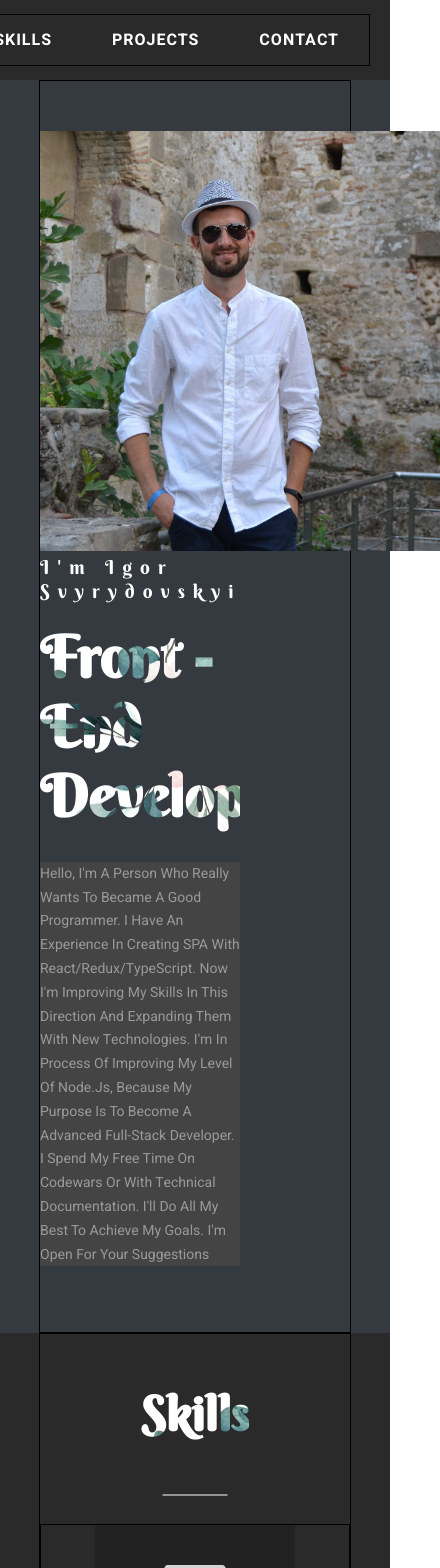
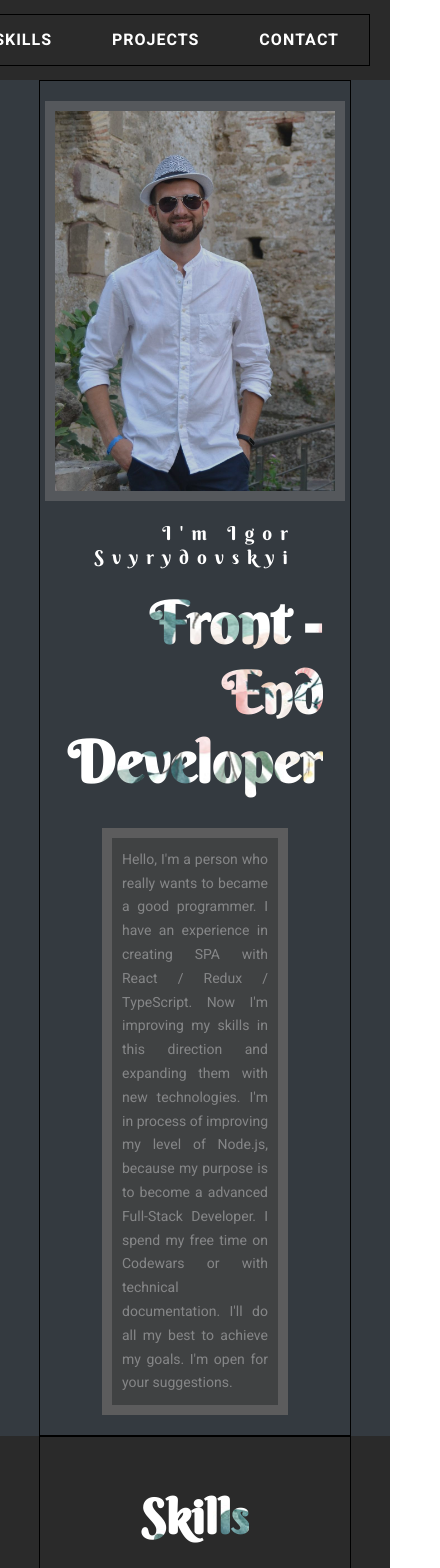
Before and after one commit to vetero4ok/myportfolio, a React (Create React App) app: page / in a window 390 px wide. Shown: the top 1568 px of the page, 440 px wide, since content can reach past the window. Built offline with nearby package versions, Linux system fonts and the light colour scheme.

Commit message:
main (media)

```diff
--- a/src/contacts/Contacts.js
+++ b/src/contacts/Contacts.js
@@ -1,4 +1,4 @@
-import s from './Contacts.module.css';
+import s from './Contacts.module.scss';
 import styleContainer from "../common/styles/Container.module.css";
 import {InputComponents} from "./InputComponents/InputComponents";
 import {Button} from "../common/Button/Button";
@@ -9,7 +9,7 @@ export function Contacts() {
 
     return (
         <div className={s.contactsBlock}>
-            <div className={`${styleContainer.container} ${s.contactsContainer}`}>
+            <div className={`${s.contactsContainer} ${styleContainer.container} `}>
                 <TitleH2Component title = {'Contacts'}/>
                 <form className={s.submitForm}>
                     <InputComponents type={'name'} name={'User name'} placeholder={'User name'}/>
--- a/src/contacts/Contacts.module.css
+++ /dev/null
@@ -1,19 +0,0 @@
-.contactsBlock {
-    background-color: #2a2a2a;
-    height: 100vh;
-}
-
-.contactsContainer {
-    flex-direction: column;
-    justify-content: flex-start;
-}
-
-.submitForm {
-    padding: 50px;
-    background-color: #222;
-    width: 80%;
-    display: flex;
-    flex-direction: column;
-    align-items: center;
-    margin-top: 30px;
-}
--- /dev/null
+++ b/src/contacts/Contacts.module.scss
@@ -0,0 +1,29 @@
+.contactsBlock {
+  background-color: #2a2a2a;
+  min-height: 100vh;
+
+  .contactsContainer {
+    flex-direction: column;
+    justify-content: flex-start;
+
+    .submitForm {
+      padding: 50px;
+      background-color: #222;
+      width: 80%;
+      display: flex;
+      flex-direction: column;
+      align-items: center;
+      margin: 30px 0;
+    }
+    @media screen and (max-width: 510px){
+      .submitForm {
+        padding: 10px;
+      }
+    }
+    @media screen and (min-width: 1000px){
+      .submitForm {
+        width:640px
+      }
+    }
+  }
+}
--- a/src/index.css
+++ b/src/index.css
@@ -15,8 +15,7 @@ h1, h2, h3, h4, h5, h6 {
 p {
   color: #999;
   line-height: 1.7em;
-  margin-top: 0;
-  margin-bottom: 1rem;
+  margin: 0;
   font-family: Heebo,sans-serif;
   font-size: 14px;
 }
--- a/src/main/Main.js
+++ b/src/main/Main.js
@@ -1,31 +1,27 @@
 import s from './Main.module.scss';
 import styleContainer from '../common/styles/Container.module.css'
-import my from '../common/img/my.jpg'
 
 export function Main() {
     return (
         <div className={s.mainBlock}>
             <div className={`  ${styleContainer.container} `}>
                 <div className={`${s.mainContainer}`}>
-                    <div className={s.photo}>
-                        <img src={my} alt={''}/>
-                    </div>
+                    <div className={s.photo}> </div>
                     <div className={s.text}>
                         <h3> I'm Igor Svyrydovskyi</h3>
-                        <h2>Front - end Developer</h2>
+                        <h2>Front - End Developer </h2>
                         <div className={s.info}>
                             <p>
                                 Hello, I'm a person who really wants to became a good programmer. I have an experience
                                 in
-                                creating SPA with React/Redux/TypeScript. Now I'm improving my skills in this direction
+                                creating SPA with React / Redux / TypeScript. Now I'm improving my skills in this direction
                                 and
                                 expanding them with new technologies. I'm in process of improving my level of Node.js,
                                 because
                                 my purpose is to become a advanced Full-Stack Developer. I spend my free time on
                                 Codewars or
                                 with technical documentation. I'll do all my best to achieve my goals. I'm open for your
-                                suggestions
-                            </p>
+                                suggestions.</p>
                         </div>
                     </div>
                 </div>
--- a/src/main/Main.module.scss
+++ b/src/main/Main.module.scss
@@ -1,24 +1,49 @@
 $bg-img: url('../common/img/font-logos/fire.jpg');
+$bg-my: url('../common/img/my.jpg');
 .mainBlock {
   min-height: 100vh;
   background: #343a40;
 
   .mainContainer {
+    width: 100%;
     display: flex;
     justify-content: space-between;
     align-items: center;
     flex-wrap: wrap;
-    margin: 50px 0;
+    margin: 100px 0;
+    @media screen and (max-width: 940px) {
+      & {
+        justify-content: center;
+        margin: 20px 0;
+      }
+    }
 
-    .photo img {
-      width: 400px;
-      height: 420px;
+    .photo {
+      width: 300px;
+      height: 400px;
+      background-image: $bg-my;
+      background-size: cover;
+      background-position: center;
+      border: 10px solid rgba(135, 134, 134, 0.5);
+      background-clip: padding-box;
+      opacity: 0.8;
     }
 
     .text {
-      width: 50%;
+      width: 60%;
       color: #fff;
-      text-transform: capitalize;
+      display: flex;
+      flex-direction: column;
+      align-items: end;
+      text-align: end;
+      margin-top: 20px;
+      @media screen and (max-width: 940px) {
+        & {
+          align-items: center;
+          text-align: end;
+        }
+      }
+
 
       & h3 {
         font-size: 1.2rem;
@@ -37,8 +62,19 @@ $bg-img: url('../common/img/font-logos/fire.jpg');
       }
 
       .info {
+        width: 100%;
+        padding: 10px;
         background-color: #444444;
+        border: 10px solid rgba(135, 134, 134, 0.5);
+        text-align: justify;
+        opacity: 0.8;
       }
     }
   }
+
+  //@media screen and (max-width: 1050px) {
+  //  & {
+  //    min-height: 100vh;
+  //  }
+  //}
 }
```
